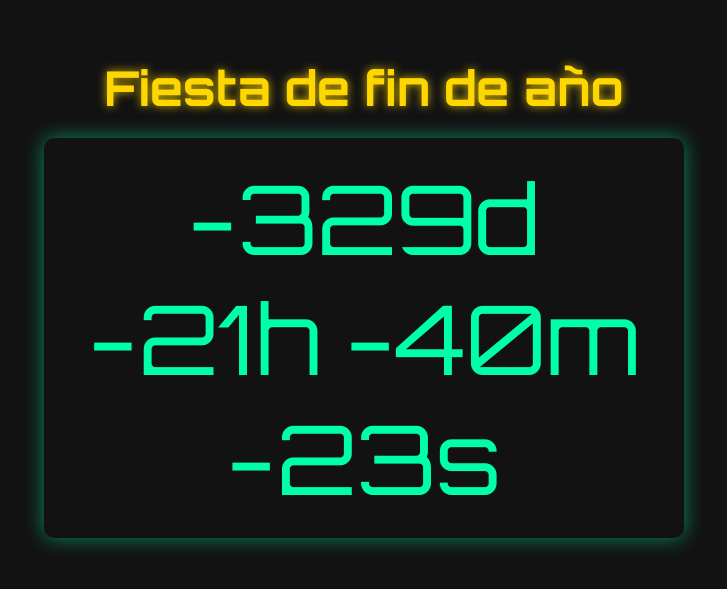
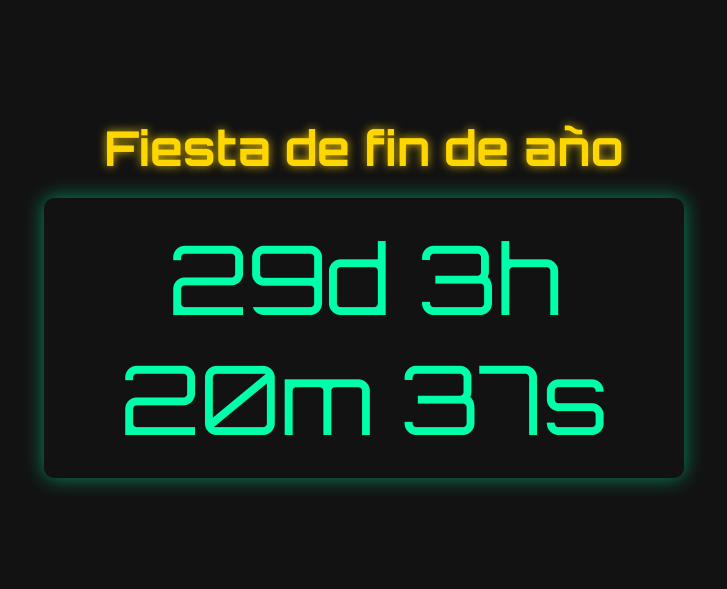
Before and after one commit to fran-ct/cuenta-regresiva, a plain HTML site: page index.html in a window 1280 px wide. Shown: the part 119-708 px from the top of the page, without its empty margins (276-1003 px from the left). Drawn offline with Linux system fonts and the light colour scheme.

Commit message:
Update countdown event date to December 6, 2025

```diff
--- a/index.html
+++ b/index.html
@@ -45,7 +45,7 @@
 
     <script>
       function updateCountdown() {
-        const eventDate = new Date('December 13, 2024 00:00:00').getTime();
+        const eventDate = new Date('December 6, 2025 00:00:00').getTime();
         const now = new Date().getTime();
         const distance = eventDate - now;
 
```
